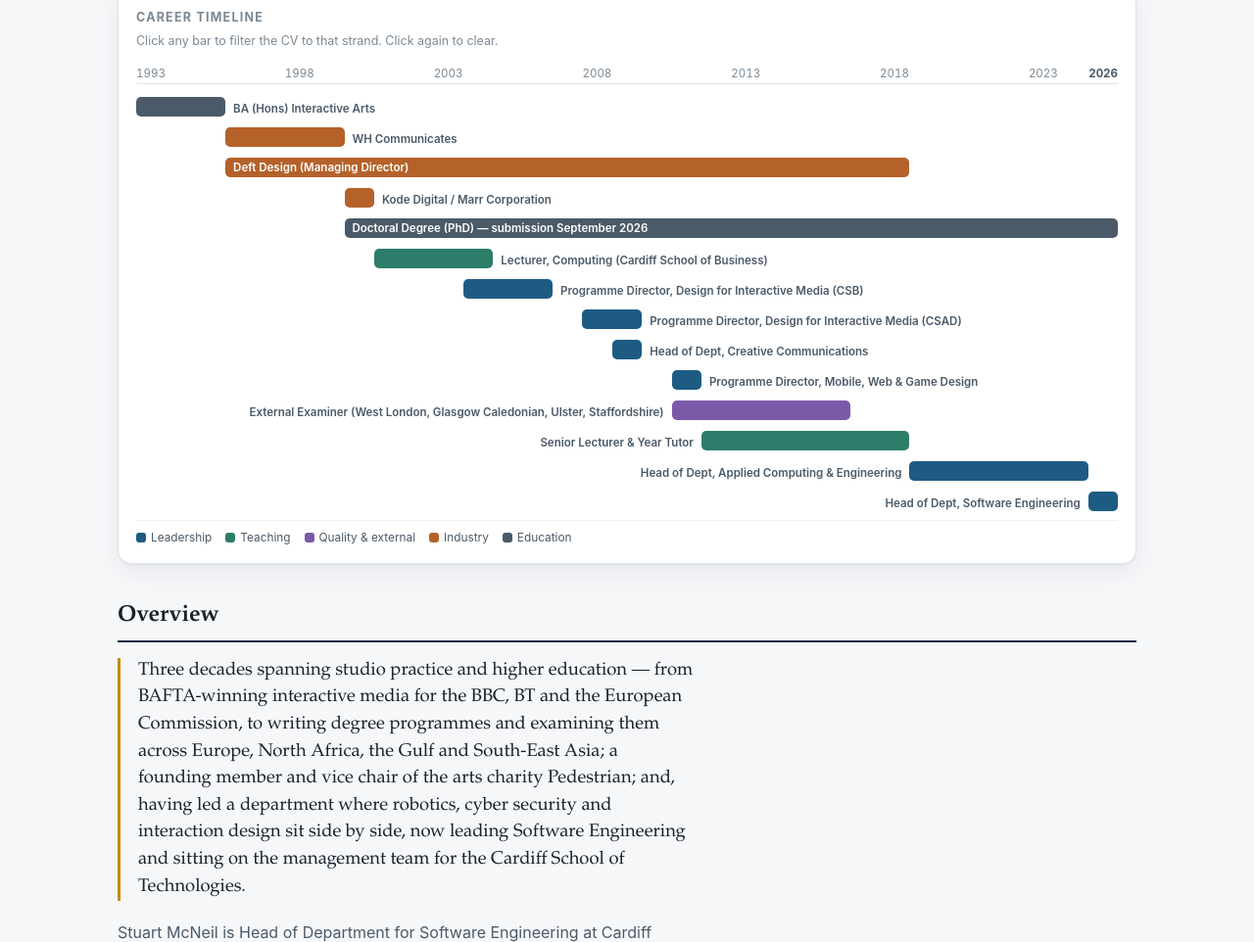
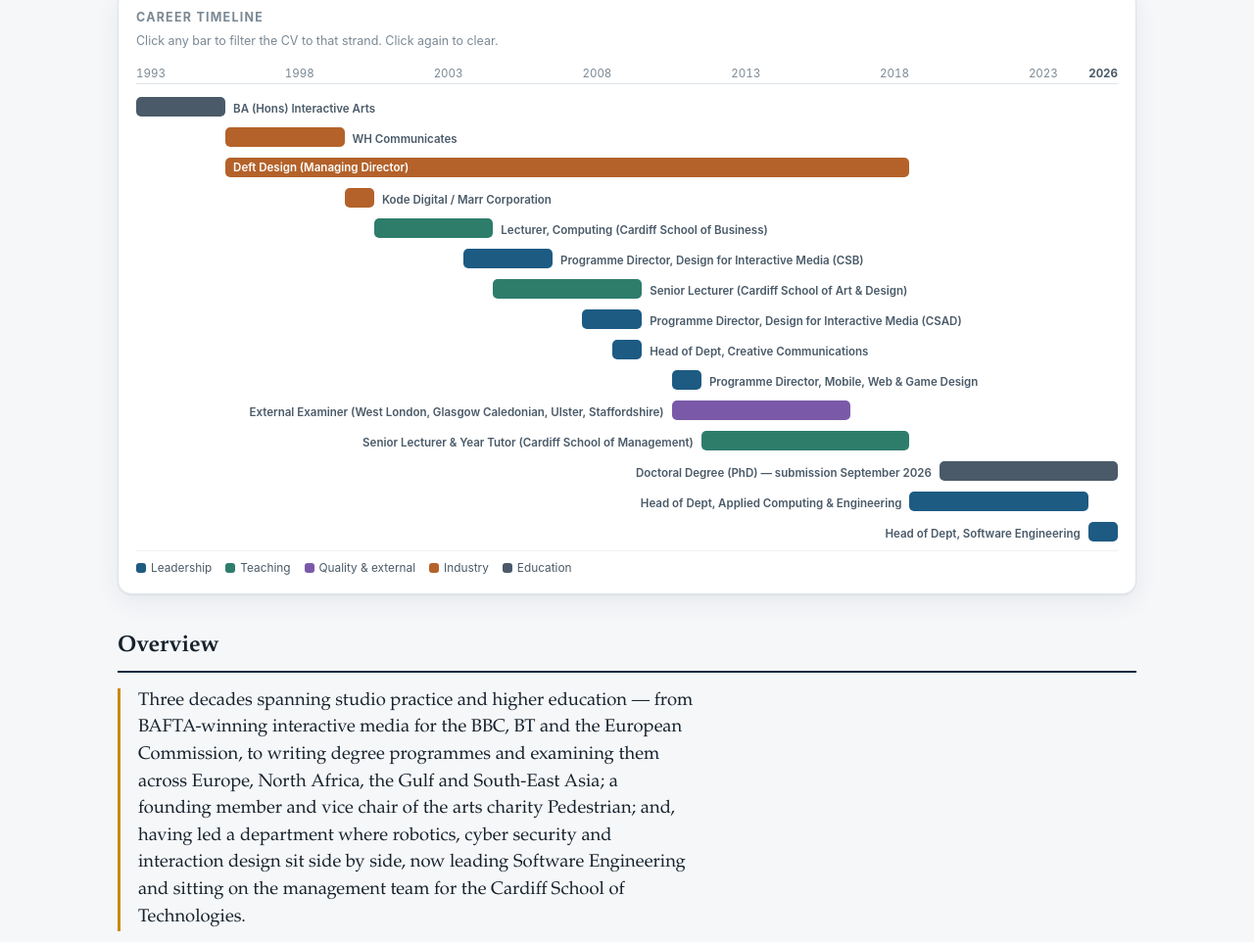
Before and after one commit to stuartmcneil/cv, a plain HTML site: page index.html in a window 1280 px wide. Shown: the part 502-1464 px from the top of the page at 98% size. Drawn offline with Linux system fonts and the light colour scheme.

Commit message:
Add files via upload

```diff
--- a/index.html
+++ b/index.html
@@ -303,7 +303,7 @@ footer a{color:#ffe1a6}
   <section id="overview" data-sec>
     <div class="sec-head"><h2>Overview</h2></div>
     <p class="standfirst">Three decades spanning studio practice and higher education — from BAFTA-winning interactive media for the BBC, BT and the European Commission, to writing degree programmes and examining them across Europe, North Africa, the Gulf and South-East Asia; a founding member and vice chair of the arts charity Pedestrian; and, having led a department where robotics, cyber security and interaction design sit side by side, now leading Software Engineering and sitting on the management team for the Cardiff School of Technologies.</p>
-    <p class="lede">Stuart McNeil is Head of Department for Software Engineering at Cardiff Metropolitan University, supporting a team of academics whose disciplines run from electronics engineering and robotics to human–computer interaction, cyber security and information systems, and leading the pedagogic development of the department's undergraduate and postgraduate awards. His doctorate, begun in 2000, is due for submission in September 2026.</p>
+    <p class="lede">Stuart McNeil is Head of Department for Software Engineering at Cardiff Metropolitan University, supporting a team of academics whose disciplines run from electronics engineering and robotics to human–computer interaction, cyber security and information systems, and leading the pedagogic development of the department's undergraduate and postgraduate awards. His doctorate, begun in 2020, is due for submission in September 2026.</p>
     <p class="lede">He has taught on computing and design-led modules for over twenty years, focused on interaction design and software engineering management, and has led the development of numerous programmes at both undergraduate and postgraduate level. He has held External Examiner and Moderator roles at universities in the UK, Oman, Egypt and Spain, giving him a global perspective on computing and design education.</p>
     <p class="lede">Before academia — and alongside it, through his own studio Deft Design — he worked in the interactive media sector, winning a BAFTA for Best New Media and developing creative solutions for international organisations and leading UK companies including the European Commission, the Foreign Office, the Intellectual Property Office, BT and the BBC. That real-world experience ignited a drive to attain the highest standards in design practice. He was also a founding member and vice chair of the arts charity Pedestrian, serving on its board across thirteen years.</p>
   </section>
@@ -410,7 +410,7 @@ const D = {
      d:"Supports a team of academics spanning electronics engineering, robotics, human–computer interaction, cyber security and information systems, and leads the pedagogic development of the department's undergraduate and postgraduate awards. Part of the management team for the Cardiff School of Technologies."},
     {y:"2019 – 2025", s:2019, e:2025, cat:"lead", t:"Head of Department, Applied Computing & Engineering", o:"Cardiff School of Technologies, Cardiff Metropolitan University", d:""},
     {y:"2019", s:2019, e:2020, cat:"lead", t:"Programme Director — Computing for Interaction BSc (Hons) & Computing with Creative Design BSc (Hons)", o:"Cardiff School of Technologies", d:""},
-    {y:"2012 – 2019", s:2012, e:2019, cat:"lead", t:"Senior Lecturer & Year Tutor", o:"Applied Computing & Engineering / Information Systems & Computing",
+    {y:"2012 – 2019", s:2012, e:2019, cat:"lead", t:"Senior Lecturer & Year Tutor", o:"Cardiff School of Management",
      d:"Level 5 year tutor 2014–2019 and 2012–13; Level 4 year tutor 2013–14. BSc Software Engineering, BSc Computing and BSc Business Information Systems."},
     {y:"2011 – 2012", s:2011, e:2012, cat:"lead", t:"Programme Director, Mobile, Web & Game Design BA/BSc (Hons)", o:"Cardiff School of Management", d:""},
     {y:"2010 – 2012", s:2010, e:2012, cat:"lead", t:"Programme Director, BSc/HNC Computing & Information Systems (part-time)", o:"Cardiff School of Management",
@@ -418,6 +418,8 @@ const D = {
     {y:"2009 – 2010", s:2009, e:2010, cat:"lead", t:"Head of Department, Creative Communications", o:"Cardiff School of Art & Design",
      d:"BA (Hons) Illustration · BA/BSc (Hons) Mobile, Web & Game Design · BA (Hons) Graphic Communication · BA (Hons) Music Production & Technology · BA (Hons) Media Studies with Visual Cultures · BA (Hons) Broadcast Media."},
     {y:"2008 – 2010", s:2008, e:2010, cat:"lead", t:"Programme Director, Design for Interactive Media BA/BSc (Hons) & Top-up", o:"Cardiff School of Art & Design", d:""},
+    {y:"2005 – 2010", s:2005, e:2010, cat:"lead", t:"Senior Lecturer", o:"Cardiff School of Art & Design",
+     d:"Interaction design and new media teaching across Design for Interactive Media, Mobile, Web & Game Design, Graphic Communication and Fine Art."},
     {y:"2004 – 2007", s:2004, e:2007, cat:"lead", t:"Programme Director, Design for Interactive Media BA/BSc (Hons) & Top-up", o:"Cardiff School of Business",
      d:"Wrote the three-year degree up from the Top-up award, with extensive subsequent modification to keep the programme effective and current."},
     {y:"2001 – 2005", s:2001, e:2005, cat:"teach", t:"Lecturer, Computing", o:"UWIC, Cardiff School of Business",
@@ -605,7 +607,7 @@ const D = {
     ]}
   ],
   education: [
-    {y:"2000 – 2026", s:2000, e:2026, cat:"edu", t:"Doctoral Degree (PhD)", o:"Cardiff Metropolitan University", d:"Submission September 2026."},
+    {y:"2020 – 2026", s:2020, e:2026, cat:"edu", t:"Doctoral Degree (PhD)", o:"Cardiff Metropolitan University", d:"Submission September 2026."},
     {y:"2012", s:2012, e:2013, cat:"edu", t:"Postgraduate Certificate — Applied Social Research", o:"Cardiff Metropolitan University", d:"With postgraduate Research Methods and Ethics training the same year."},
     {y:"1993 – 1996", s:1993, e:1996, cat:"edu", t:"BA (Hons) Interactive Arts", o:"University of Wales, Newport",
      d:"Specialisms in telemedia, sound installation art, media theory & history, and site-specific art."}
@@ -718,14 +720,15 @@ const BARS = [
   {t:"WH Communicates", s:1996, e:2000, c:"var(--c-industry)", cat:"industry"},
   {t:"Deft Design (Managing Director)", s:1996, e:2019, c:"var(--c-industry)", cat:"industry"},
   {t:"Kode Digital / Marr Corporation", s:2000, e:2001, c:"var(--c-industry)", cat:"industry"},
-  {t:"Doctoral Degree (PhD) — submission September 2026", s:2000, e:2026, c:"var(--c-edu)", cat:"edu"},
   {t:"Lecturer, Computing (Cardiff School of Business)", s:2001, e:2005, c:"var(--c-teach)", cat:"teach"},
   {t:"Programme Director, Design for Interactive Media (CSB)", s:2004, e:2007, c:"var(--c-lead)", cat:"lead"},
+  {t:"Senior Lecturer (Cardiff School of Art & Design)", s:2005, e:2010, c:"var(--c-teach)", cat:"teach"},
   {t:"Programme Director, Design for Interactive Media (CSAD)", s:2008, e:2010, c:"var(--c-lead)", cat:"lead"},
   {t:"Head of Dept, Creative Communications", s:2009, e:2010, c:"var(--c-lead)", cat:"lead"},
   {t:"Programme Director, Mobile, Web & Game Design", s:2011, e:2012, c:"var(--c-lead)", cat:"lead"},
   {t:"External Examiner (West London, Glasgow Caledonian, Ulster, Staffordshire)", s:2011, e:2017, c:"var(--c-quality)", cat:"quality"},
-  {t:"Senior Lecturer & Year Tutor", s:2012, e:2019, c:"var(--c-teach)", cat:"teach"},
+  {t:"Senior Lecturer & Year Tutor (Cardiff School of Management)", s:2012, e:2019, c:"var(--c-teach)", cat:"teach"},
+  {t:"Doctoral Degree (PhD) — submission September 2026", s:2020, e:2026, c:"var(--c-edu)", cat:"edu"},
   {t:"Head of Dept, Applied Computing & Engineering", s:2019, e:2025, c:"var(--c-lead)", cat:"lead"},
   {t:"Head of Dept, Software Engineering", s:2025, e:2026, c:"var(--c-lead)", cat:"lead"}
 ];
```
